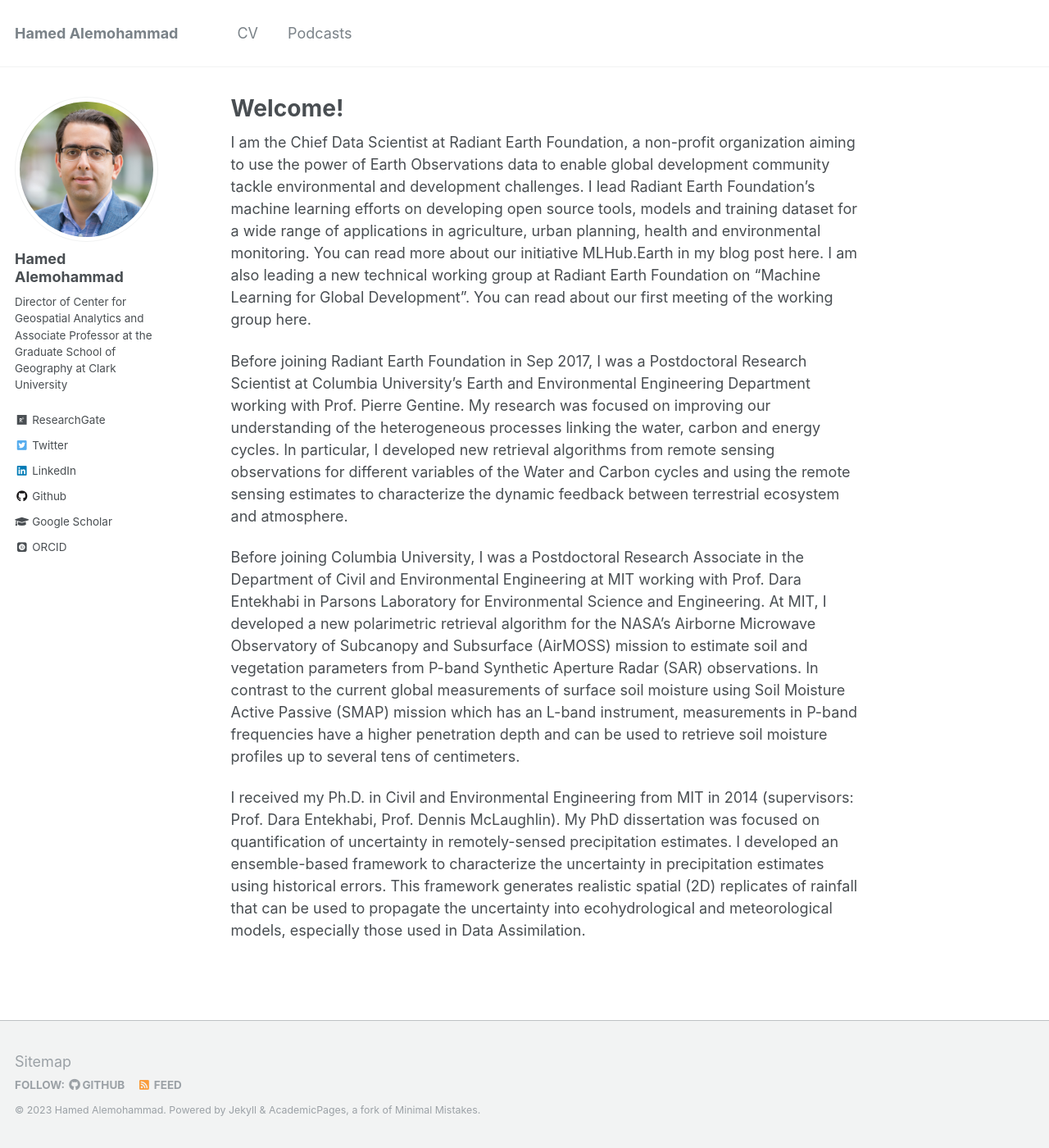
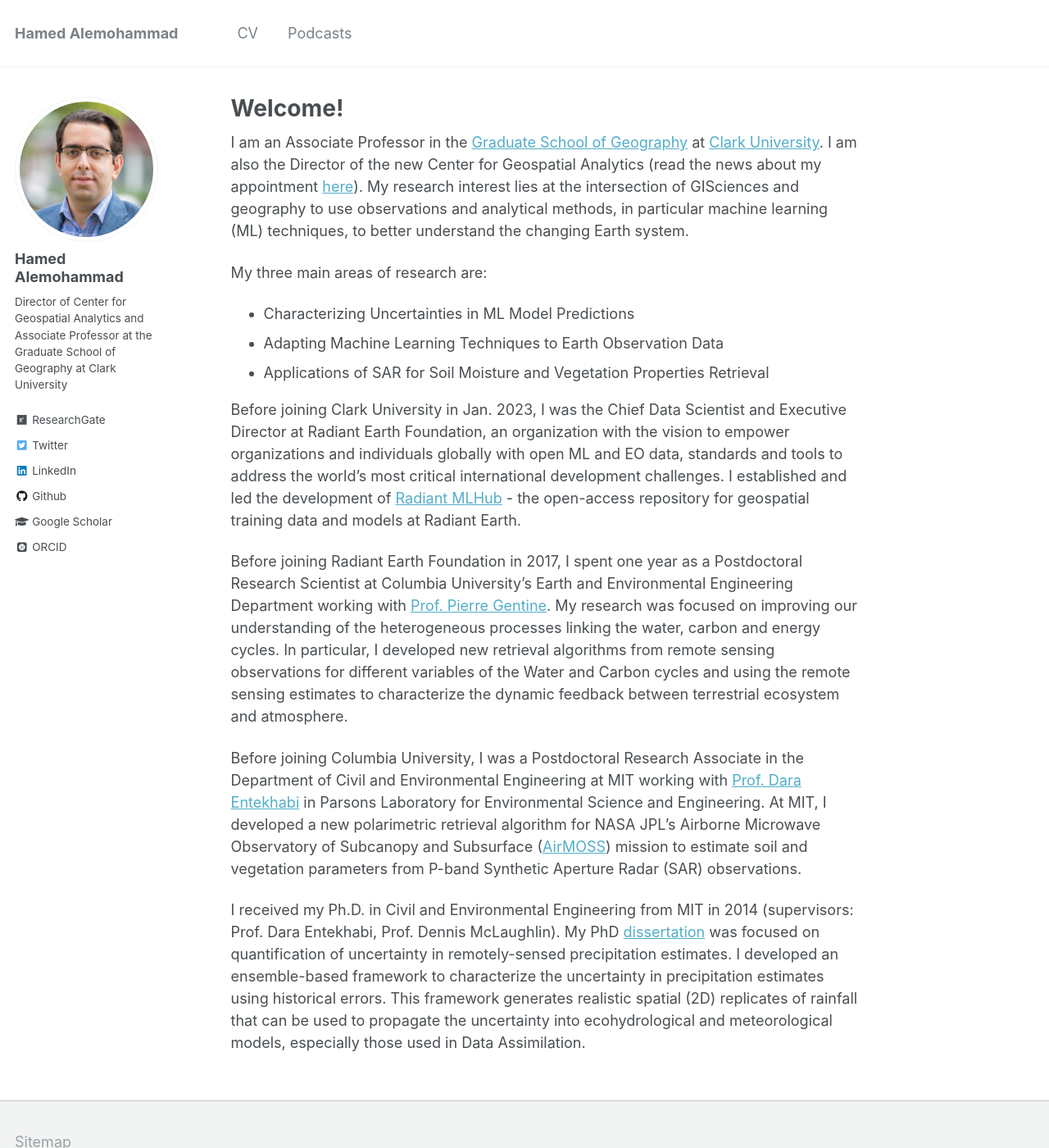
Before and after one commit to HamedAlemo/hamedalemo.github.io, a Jekyll site: the page built from _pages/about.md, in a window 1280 px wide and 1400 px high. Shown: the whole window at 82% size. Built offline with Jekyll 4.4.1, drawn with Linux system fonts in a browser that asks for light colours; some web fonts are replaced.

Commit message:
updated about me

```diff
--- a/_pages/about.md
+++ b/_pages/about.md
@@ -8,10 +8,17 @@ redirect_from:
   - /about.html
 ---
 
-I am the Chief Data Scientist at Radiant Earth Foundation, a non-profit organization aiming to use the power of Earth Observations data to enable global development community tackle environmental and development challenges. I lead Radiant Earth Foundation's machine learning efforts on developing open source tools, models and training dataset for a wide range of applications in agriculture, urban planning, health and environmental monitoring. You can read more about our initiative MLHub.Earth in my blog post here. I am also leading a new technical working group at Radiant Earth Foundation on "Machine Learning for Global Development". You can read about our first meeting of the working group here.
+I am an Associate Professor in the [Graduate School of Geography](https://www.clarku.edu/departments/geography/) at [Clark University](https://www.clarku.edu/). I am also the Director of the new Center for Geospatial Analytics (read the news about my appointment [here](https://clarknow.clarku.edu/2022/11/22/hamed-alemohammad-to-lead-new-center-for-geospatial-analytics/)). My research interest lies at the intersection of GISciences and geography to use observations and analytical methods, in particular machine learning (ML) techniques, to better understand the changing Earth system.
 
-Before joining Radiant Earth Foundation in Sep 2017, I was a Postdoctoral Research Scientist at Columbia University’s Earth and Environmental Engineering Department working with Prof. Pierre Gentine. My research was focused on improving our understanding of the heterogeneous processes linking the water, carbon and energy cycles. In particular, I developed new retrieval algorithms from remote sensing observations for different variables of the Water and Carbon cycles and using the remote sensing estimates to characterize the dynamic feedback between terrestrial ecosystem and atmosphere.
+My three main areas of research are:
+- Characterizing Uncertainties in ML Model Predictions
+- Adapting Machine Learning Techniques to Earth Observation Data
+- Applications of SAR for Soil Moisture and Vegetation Properties Retrieval
 
-Before joining Columbia University, I was a Postdoctoral Research Associate in the Department of Civil and Environmental Engineering at MIT working with Prof. Dara Entekhabi in Parsons Laboratory for Environmental Science and Engineering. At MIT, I developed a new polarimetric retrieval algorithm for the NASA’s Airborne Microwave Observatory of Subcanopy and Subsurface (AirMOSS) mission to estimate soil and vegetation parameters from P-band Synthetic Aperture Radar (SAR) observations. In contrast to the current global measurements of surface soil moisture using Soil Moisture Active Passive (SMAP) mission which has an L-band instrument, measurements in P-band frequencies have a higher penetration depth and can be used to retrieve soil moisture profiles up to several tens of centimeters.
+Before joining Clark University in Jan. 2023, I was the Chief Data Scientist and Executive Director at Radiant Earth Foundation, an organization with the vision to empower organizations and individuals globally with open ML and EO data, standards and tools to address the world’s most critical international development challenges. I established and led the development of [Radiant MLHub](https://mlhub.earth/) - the open-access repository for geospatial training data and models at Radiant Earth.
 
-I received my Ph.D. in Civil and Environmental Engineering from MIT in 2014 (supervisors: Prof. Dara Entekhabi, Prof. Dennis McLaughlin). My PhD dissertation was focused on quantification of uncertainty in remotely-sensed precipitation estimates. I developed an ensemble-based framework to characterize the uncertainty in precipitation estimates using historical errors. This framework generates realistic spatial (2D) replicates of rainfall that can be used to propagate the uncertainty into ecohydrological and meteorological models, especially those used in Data Assimilation.
+Before joining Radiant Earth Foundation in 2017, I spent one year as a Postdoctoral Research Scientist at Columbia University’s Earth and Environmental Engineering Department working with [Prof. Pierre Gentine](https://gentinelab.eee.columbia.edu/home). My research was focused on improving our understanding of the heterogeneous processes linking the water, carbon and energy cycles. In particular, I developed new retrieval algorithms from remote sensing observations for different variables of the Water and Carbon cycles and using the remote sensing estimates to characterize the dynamic feedback between terrestrial ecosystem and atmosphere.
+
+Before joining Columbia University, I was a Postdoctoral Research Associate in the Department of Civil and Environmental Engineering at MIT working with [Prof. Dara Entekhabi](https://cee.mit.edu/people_individual/dara-entekhabi/) in Parsons Laboratory for Environmental Science and Engineering. At MIT, I developed a new polarimetric retrieval algorithm for NASA JPL’s Airborne Microwave Observatory of Subcanopy and Subsurface ([AirMOSS](https://airmoss.jpl.nasa.gov/)) mission to estimate soil and vegetation parameters from P-band Synthetic Aperture Radar (SAR) observations.
+
+I received my Ph.D. in Civil and Environmental Engineering from MIT in 2014 (supervisors: Prof. Dara Entekhabi, Prof. Dennis McLaughlin). My PhD [dissertation](https://mit.primo.exlibrisgroup.com/permalink/01MIT_INST/ejdckj/alma990023315020106761) was focused on quantification of uncertainty in remotely-sensed precipitation estimates. I developed an ensemble-based framework to characterize the uncertainty in precipitation estimates using historical errors. This framework generates realistic spatial (2D) replicates of rainfall that can be used to propagate the uncertainty into ecohydrological and meteorological models, especially those used in Data Assimilation.
```
